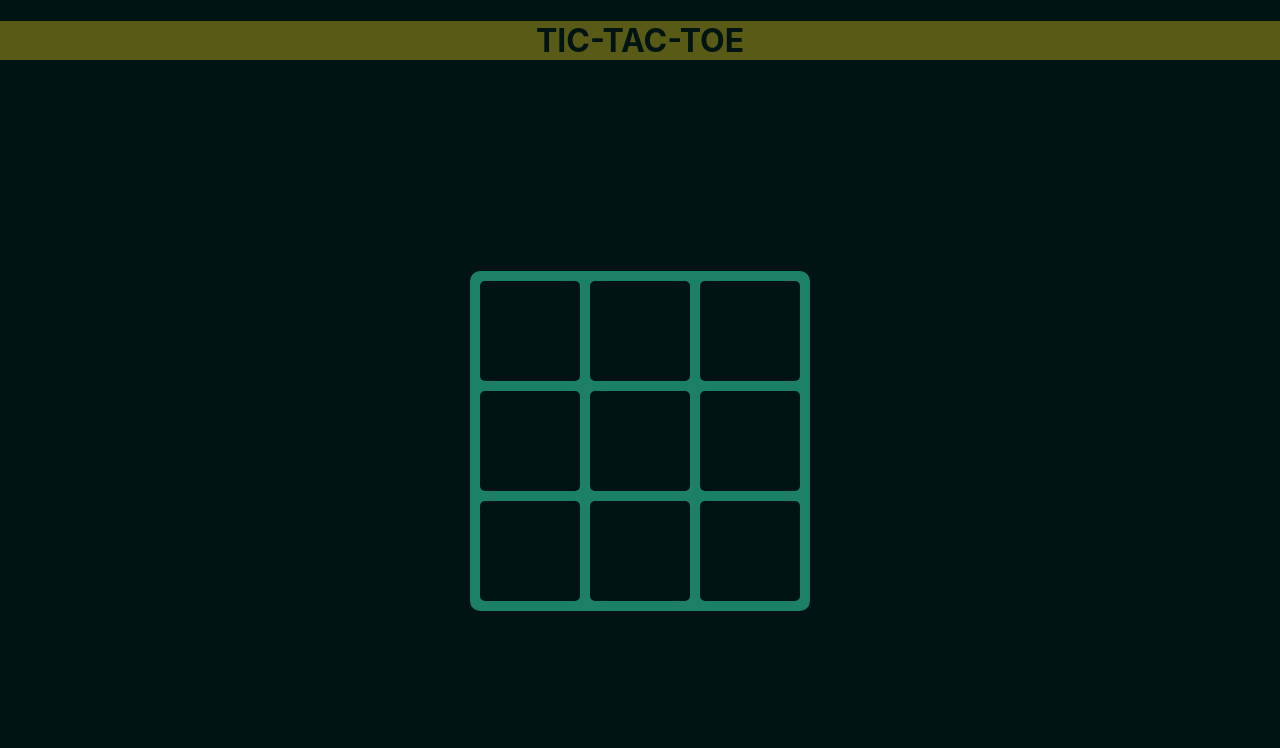
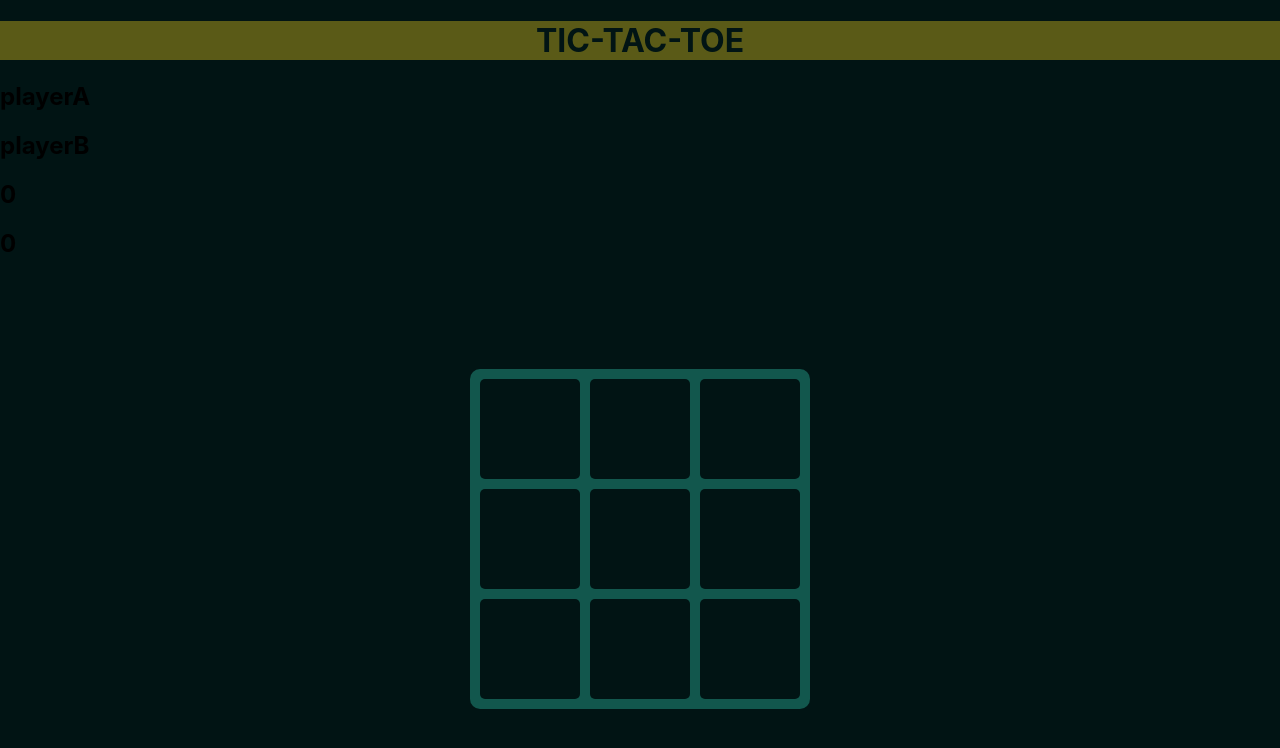
Before and after one commit to Mohammedramadan99/react-tic-tac-toe, a React (Create React App) app: page / in a window 1280 px wide. Shown: the top 748 px of the page. Built offline with nearby package versions, Linux system fonts and the light colour scheme.

Commit message:
add Scores component

```diff
--- a/src/App.js
+++ b/src/App.js
@@ -2,6 +2,7 @@ import React, { useState } from "react";
 import "./App.css";
 import { gameBoard } from "./gameboard";
 import Board from "./components/Board";
+import Scores from "./components/Scores";
 
 function App() {
   const N = gameBoard.getN();
@@ -16,6 +17,7 @@ function App() {
     <div className="App">
       <header>
         <h1>TIC-TAC-TOE</h1>
+        <Scores nameA={"playerA"} nameB={"playerB"} scoreA={0} scoreB={0} />
       </header>
       <Board board={state.board} />
     </div>
--- a/src/components/Board.css
+++ b/src/components/Board.css
@@ -2,7 +2,7 @@
   width: 330px;
   height: 330px;
   margin: auto;
-  background-color: rgb(28, 128, 103);
+  background-color: rgb(18, 87, 77);
   display: flex;
   flex-wrap: wrap;
   padding: 5px;
--- /dev/null
+++ b/src/components/Scores.jsx
@@ -0,0 +1,18 @@
+const Scores = (props) => {
+  const { nameA, nameB, scoreA, scoreB } = props;
+
+  return (
+    <div className="score-bar">
+      <div className="names">
+        <h2 className="name">{nameA}</h2>
+        <h2 className="name">{nameB}</h2>
+      </div>
+      <div className="scores">
+        <h2 className="score">{scoreA}</h2>
+        <h2 className="score">{scoreB}</h2>
+      </div>
+    </div>
+  );
+};
+
+export default Scores;
```
